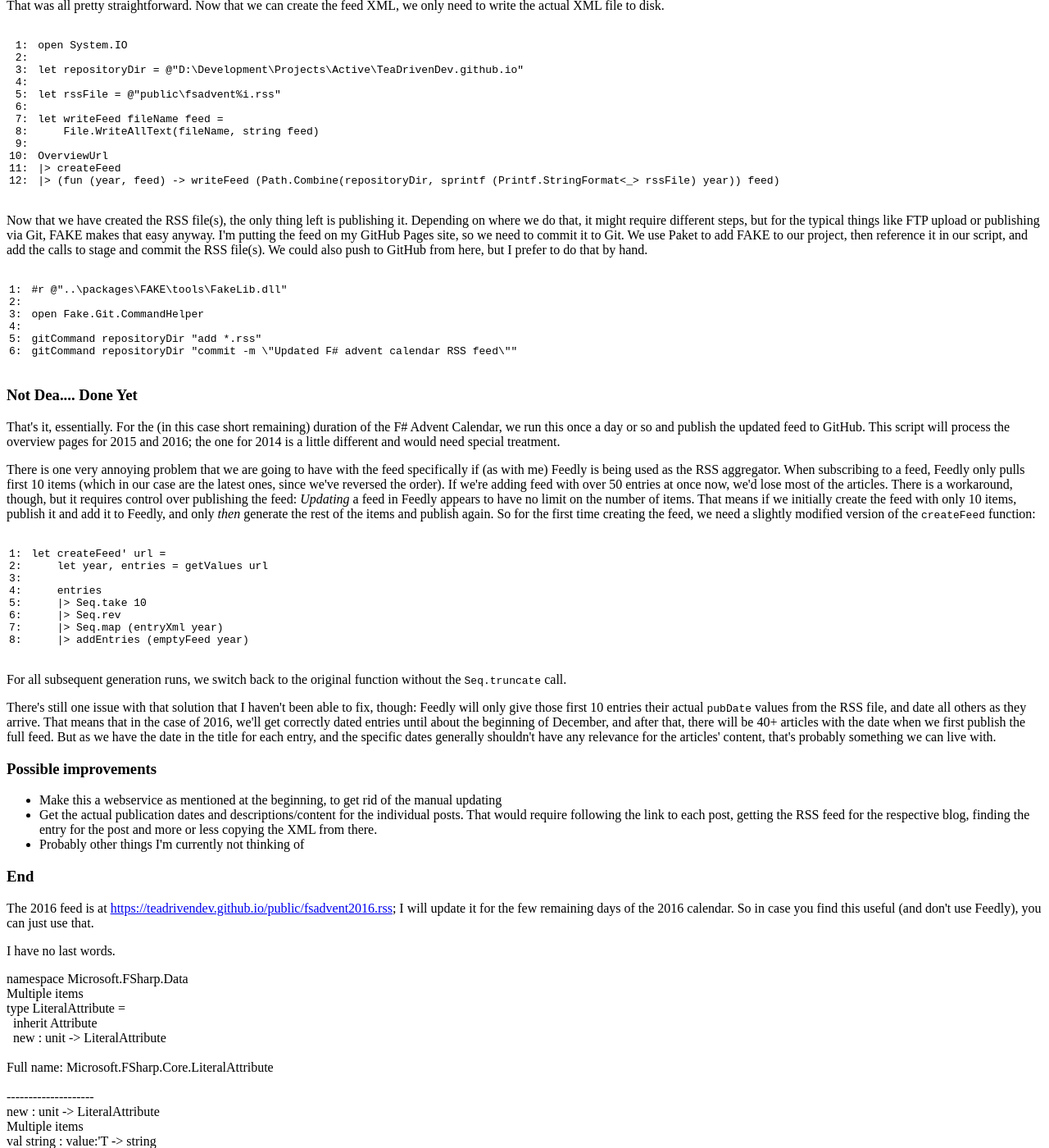
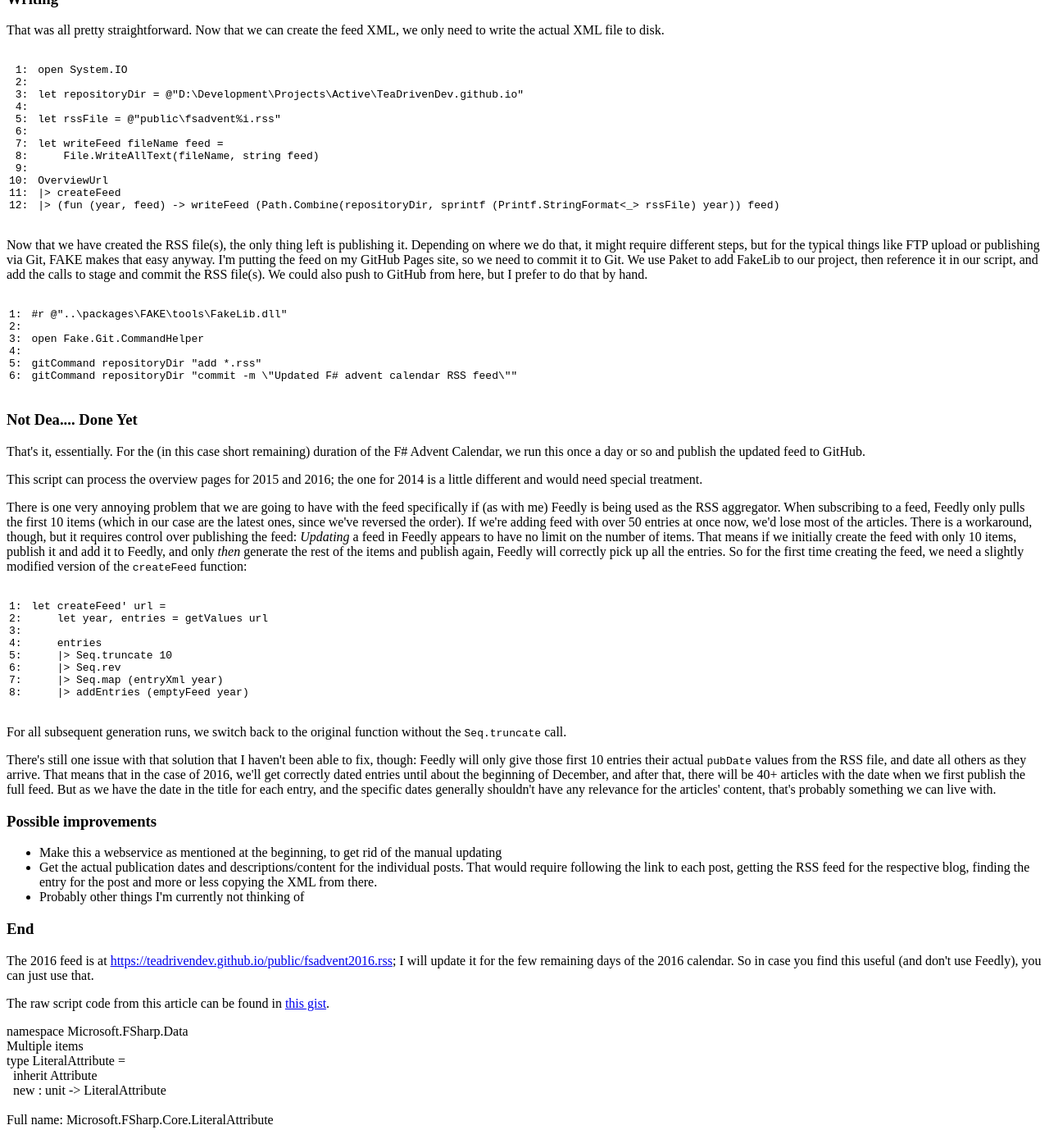
Before and after one commit to TeaDrivenDev/TeaDrivenDev.github.io, a Jekyll site: the page built from _posts/2016-12-29-FsAdvent-Rss-Feed.html, in a window 1280 px wide and 1400 px high, scrolled down 4400 px. Shown: the whole window at 82% size. Built offline with Jekyll 4.4.1, drawn with Linux system fonts in a browser that asks for light colours; comment, search, counter and statistics services are not loaded; some of the changed text lies outside the part shown.

Commit message:
Updated FsAdvent post

```diff
--- a/_posts/2016-12-29-FsAdvent-Rss-Feed.html
+++ b/_posts/2016-12-29-FsAdvent-Rss-Feed.html
@@ -278,12 +278,12 @@ title: Feeding On F#
 </pre></td>
 <td class="snippet"><pre class="fssnip highlighted"><code lang="fsharp"><span class="o">&lt;</span><span class="i">rss</span> <span class="i">version</span><span class="o">=</span><span class="s">&quot;2.0&quot;</span><span class="o">&gt;</span>
   <span class="o">&lt;</span><span class="i">channel</span><span class="o">&gt;</span>
-    <span class="o">&lt;</span><span class="i">title</span><span class="o">&gt;</span><span class="o">--</span> <span class="i">The</span> <span class="i">title</span> <span class="k">to</span> <span class="i">show</span> <span class="k">in</span> <span class="i">RSS</span> <span class="i">readers</span> <span class="o">--&lt;/</span><span class="i">title</span><span class="o">&gt;</span>
-    <span class="o">&lt;</span><span class="i">link</span><span class="o">&gt;</span><span class="o">--</span> <span class="i">The</span> <span class="i">address</span> <span class="k">of</span> <span class="i">the</span> <span class="i">site</span> <span class="i">the</span> <span class="i">feed</span> <span class="i">is</span> <span class="k">for</span>, <span class="i">e</span><span class="o">.</span><span class="i">g</span><span class="o">.</span> <span class="i">the</span> <span class="i">home</span> <span class="i">page</span> <span class="k">of</span> <span class="i">a</span> <span class="i">news</span> <span class="i">website</span> <span class="o">--&lt;/</span><span class="i">link</span><span class="o">&gt;</span>
-    <span class="o">&lt;</span><span class="i">description</span><span class="o">&gt;</span><span class="o">--</span> <span class="i">A</span> <span class="i">potentially</span> <span class="i">longer</span> <span class="i">description</span> <span class="o">--&lt;/</span><span class="i">description</span><span class="o">&gt;</span>
-    <span class="o">&lt;</span><span class="i">pubDate</span><span class="o">&gt;</span><span class="o">--</span> <span class="i">The</span> <span class="i">original</span> <span class="i">publication</span> <span class="i">date</span> <span class="o">--&lt;/</span><span class="i">pubDate</span><span class="o">&gt;</span>
-    <span class="o">&lt;</span><span class="i">lastBuildDate</span><span class="o">&gt;</span><span class="o">--</span> <span class="i">The</span> <span class="i">date</span> <span class="i">the</span> <span class="i">feed</span> <span class="i">was</span> <span class="i">last</span> <span class="i">modified</span> <span class="o">--&lt;/</span><span class="i">lastBuildDate</span><span class="o">&gt;</span>
-    <span class="o">&lt;</span><span class="i">language</span><span class="o">&gt;</span><span class="o">--</span> <span class="i">The</span> <span class="i">content</span> <span class="i">language</span>, <span class="k">of</span> <span class="i">course</span> <span class="o">--&lt;/</span><span class="i">language</span><span class="o">&gt;</span>
+    <span class="o">&lt;</span><span class="i">title</span><span class="o">&gt;</span><span class="o">&lt;!--</span> <span class="i">The</span> <span class="i">title</span> <span class="k">to</span> <span class="i">show</span> <span class="k">in</span> <span class="i">RSS</span> <span class="i">readers</span> <span class="o">--&gt;&lt;/</span><span class="i">title</span><span class="o">&gt;</span>
+    <span class="o">&lt;</span><span class="i">link</span><span class="o">&gt;</span><span class="o">&lt;!--</span> <span class="i">The</span> <span class="i">address</span> <span class="k">of</span> <span class="i">the</span> <span class="i">site</span> <span class="i">the</span> <span class="i">feed</span> <span class="i">is</span> <span class="k">for</span>, <span class="i">e</span><span class="o">.</span><span class="i">g</span><span class="o">.</span> <span class="i">the</span> <span class="i">home</span> <span class="i">page</span> <span class="k">of</span> <span class="i">a</span> <span class="i">news</span> <span class="i">website</span> <span class="o">--&gt;&lt;/</span><span class="i">link</span><span class="o">&gt;</span>
+    <span class="o">&lt;</span><span class="i">description</span><span class="o">&gt;</span><span class="o">&lt;!--</span> <span class="i">A</span> <span class="i">potentially</span> <span class="i">longer</span> <span class="i">description</span> <span class="o">--&gt;&lt;/</span><span class="i">description</span><span class="o">&gt;</span>
+    <span class="o">&lt;</span><span class="i">pubDate</span><span class="o">&gt;</span><span class="o">&lt;!--</span> <span class="i">The</span> <span class="i">original</span> <span class="i">publication</span> <span class="i">date</span> <span class="o">--&gt;&lt;/</span><span class="i">pubDate</span><span class="o">&gt;</span>
+    <span class="o">&lt;</span><span class="i">lastBuildDate</span><span class="o">&gt;</span><span class="o">&lt;!--</span> <span class="i">The</span> <span class="i">date</span> <span class="i">the</span> <span class="i">feed</span> <span class="i">was</span> <span class="i">last</span> <span class="i">modified</span> <span class="o">--&gt;&lt;/</span><span class="i">lastBuildDate</span><span class="o">&gt;</span>
+    <span class="o">&lt;</span><span class="i">language</span><span class="o">&gt;</span><span class="o">&lt;!--</span> <span class="i">The</span> <span class="i">content</span> <span class="i">language</span>, <span class="k">of</span> <span class="i">course</span> <span class="o">--&gt;&lt;/</span><span class="i">language</span><span class="o">&gt;</span>
   <span class="o">&lt;/</span><span class="i">channel</span><span class="o">&gt;</span>
 <span class="o">&lt;/</span><span class="i">rss</span><span class="o">&gt;</span>
 </code></pre></td>
@@ -300,10 +300,10 @@ title: Feeding On F#
 <span class="l">6: </span>
 </pre></td>
 <td class="snippet"><pre class="fssnip highlighted"><code lang="fsharp"><span class="o">&lt;</span><span class="i">item</span><span class="o">&gt;</span>
-  <span class="o">&lt;</span><span class="i">title</span><span class="o">&gt;</span><span class="o">--</span> <span class="i">The</span> <span class="i">title</span> <span class="k">to</span> <span class="i">be</span> <span class="i">displayed</span> <span class="k">in</span> <span class="i">readers</span> <span class="o">--&lt;/</span><span class="i">title</span><span class="o">&gt;</span>
-  <span class="o">&lt;</span><span class="i">link</span><span class="o">&gt;</span><span class="o">--</span> <span class="i">The</span> <span class="i">link</span> <span class="k">to</span> <span class="i">the</span> <span class="i">actual</span> <span class="i">content</span> <span class="o">--&lt;/</span><span class="i">link</span><span class="o">&gt;</span>
-  <span class="o">&lt;</span><span class="i">guid</span><span class="o">&gt;</span><span class="o">--</span> <span class="i">A</span> <span class="i">globally</span> <span class="i">unique</span> <span class="i">ID</span>, <span class="i">apparently</span> <span class="i">needs</span> <span class="k">to</span> <span class="i">be</span> <span class="i">a</span> <span class="i">URL</span> <span class="o">--&lt;/</span><span class="i">guid</span><span class="o">&gt;</span>
-  <span class="o">&lt;</span><span class="i">pubDate</span><span class="o">&gt;</span><span class="o">--</span> <span class="i">The</span> <span class="i">publication</span> <span class="i">date</span> <span class="o">--&lt;/</span><span class="i">pubDate</span><span class="o">&gt;</span>
+  <span class="o">&lt;</span><span class="i">title</span><span class="o">&gt;</span><span class="o">&lt;!--</span> <span class="i">The</span> <span class="i">title</span> <span class="k">to</span> <span class="i">be</span> <span class="i">displayed</span> <span class="k">in</span> <span class="i">readers</span> <span class="o">--&gt;&lt;/</span><span class="i">title</span><span class="o">&gt;</span>
+  <span class="o">&lt;</span><span class="i">link</span><span class="o">&gt;</span><span class="o">&lt;!--</span> <span class="i">The</span> <span class="i">link</span> <span class="k">to</span> <span class="i">the</span> <span class="i">actual</span> <span class="i">content</span> <span class="o">--&gt;&lt;/</span><span class="i">link</span><span class="o">&gt;</span>
+  <span class="o">&lt;</span><span class="i">guid</span><span class="o">&gt;</span><span class="o">&lt;!--</span> <span class="i">A</span> <span class="i">globally</span> <span class="i">unique</span> <span class="i">ID</span>, <span class="i">apparently</span> <span class="i">needs</span> <span class="k">to</span> <span class="i">be</span> <span class="i">a</span> <span class="i">URL</span> <span class="o">--&gt;&lt;/</span><span class="i">guid</span><span class="o">&gt;</span>
+  <span class="o">&lt;</span><span class="i">pubDate</span><span class="o">&gt;</span><span class="o">&lt;!--</span> <span class="i">The</span> <span class="i">publication</span> <span class="i">date</span> <span class="o">--&gt;&lt;/</span><span class="i">pubDate</span><span class="o">&gt;</span>
 <span class="o">&lt;/</span><span class="i">item</span><span class="o">&gt;</span>
 </code></pre></td>
 </tr>
@@ -376,6 +376,8 @@ title: Feeding On F#
 <span class="l">63: </span>
 <span class="l">64: </span>
 <span class="l">65: </span>
+<span class="l">66: </span>
+<span class="l">67: </span>
 </pre></td>
 <td class="snippet"><pre class="fssnip highlighted"><code lang="fsharp"><span class="prep">#r</span> <span class="s">&quot;System.Xml.Linq&quot;</span>
 
@@ -400,18 +402,20 @@ title: Feeding On F#
     | <span class="s">&quot;Jan&quot;</span> <span class="k">-&gt;</span> <span class="i">baseYear</span> <span class="o">+</span> <span class="n">1</span>
     | _ <span class="k">-&gt;</span> <span class="i">baseYear</span>
 
+<span class="c">// Dates in RSS must be in RFC 1123 format</span>
+<span class="k">let</span> <span class="i">encodeDate</span> (<span class="i">date</span> <span class="o">:</span> <span class="i">DateTime</span>) <span class="o">=</span> <span class="i">date</span><span class="o">.</span><span class="i">ToString</span> <span class="s">&quot;r&quot;</span>
 
 <span class="k">let</span> <span class="i">entryXml</span> <span class="i">baseYear</span> <span class="i">entry</span> <span class="o">=</span>
     <span class="i">XElement</span>(<span class="i">xn</span> <span class="s">&quot;item&quot;</span>,
         <span class="i">XElement</span>(<span class="i">xn</span> <span class="s">&quot;title&quot;</span>, <span onmouseout="hideTip(event, 'fs21', 40)" onmouseover="showTip(event, 'fs21', 40)" class="i">sprintf</span> <span class="s">&quot;%s | %s | %s&quot;</span> <span class="i">entry</span><span class="o">.</span><span class="i">Date</span> (<span class="i">xmlEncode</span> <span class="i">entry</span><span class="o">.</span><span class="i">Author</span>) (<span class="i">xmlEncode</span> <span class="i">entry</span><span class="o">.</span><span class="i">Title</span>)),
         <span class="i">XElement</span>(<span class="i">xn</span> <span class="s">&quot;link&quot;</span>, <span class="i">entry</span><span class="o">.</span><span class="i">Url</span>),
         <span class="i">XElement</span>(<span class="i">xn</span> <span class="s">&quot;guid&quot;</span>, <span class="i">entry</span><span class="o">.</span><span class="i">Url</span>),
-        <span class="i">XElement</span>(<span class="i">xn</span> <span class="s">&quot;pubDate&quot;</span>, (<span onmouseout="hideTip(event, 'fs21', 41)" onmouseover="showTip(event, 'fs21', 41)" class="i">sprintf</span> <span class="s">&quot;%s %i&quot;</span> <span class="i">entry</span><span class="o">.</span><span class="i">Date</span> (<span class="i">getEntryYear</span> <span class="i">baseYear</span> <span class="i">entry</span><span class="o">.</span><span class="i">Date</span>) <span class="o">|&gt;</span> <span class="i">DateTime</span><span class="o">.</span><span class="i">Parse</span>)<span class="o">.</span><span class="i">ToString</span> <span class="s">&quot;r&quot;</span>))
+        <span class="i">XElement</span>(<span class="i">xn</span> <span class="s">&quot;pubDate&quot;</span>, <span onmouseout="hideTip(event, 'fs21', 41)" onmouseover="showTip(event, 'fs21', 41)" class="i">sprintf</span> <span class="s">&quot;%s %i&quot;</span> <span class="i">entry</span><span class="o">.</span><span class="i">Date</span> (<span class="i">getEntryYear</span> <span class="i">baseYear</span> <span class="i">entry</span><span class="o">.</span><span class="i">Date</span>) <span class="o">|&gt;</span> <span class="i">DateTime</span><span class="o">.</span><span class="i">Parse</span> <span class="o">|&gt;</span> <span class="i">encodeDate</span>))
 
 
 <span class="k">let</span> <span class="i">emptyFeed</span> <span class="i">year</span> <span class="o">=</span>
     <span class="k">let</span> <span class="i">xe</span> <span class="o">=</span>
-        <span class="k">let</span> <span class="i">date</span> <span class="o">=</span> <span class="i">DateTime</span><span class="o">.</span><span class="i">Now</span><span class="o">.</span><span class="i">ToString</span> <span class="s">&quot;r&quot;</span>
+        <span class="k">let</span> <span class="i">date</span> <span class="o">=</span> <span class="i">encodeDate</span> <span class="i">DateTime</span><span class="o">.</span><span class="i">Now</span>
 
         <span class="k">let</span> <span class="i">title</span> <span class="o">=</span> <span onmouseout="hideTip(event, 'fs21', 42)" onmouseover="showTip(event, 'fs21', 42)" class="i">sprintf</span> <span class="s">&quot;F# Advent Calendar %i&quot;</span> <span class="i">year</span>
 
@@ -479,7 +483,7 @@ title: Feeding On F#
 </tr>
 </table>
 
-<p>Now that we have created the RSS file(s), the only thing left is publishing it. Depending on where we do that, it might require different steps, but for the typical things like FTP upload or publishing via Git, FAKE makes that easy anyway. I'm putting the feed on my GitHub Pages site, so we need to commit it to Git. We use Paket to add FAKE to our project, then reference it in our script, and add the calls to stage and commit the RSS file(s). We could also push to GitHub from here, but I prefer to do that by hand.</p>
+<p>Now that we have created the RSS file(s), the only thing left is publishing it. Depending on where we do that, it might require different steps, but for the typical things like FTP upload or publishing via Git, FAKE makes that easy anyway. I'm putting the feed on my GitHub Pages site, so we need to commit it to Git. We use Paket to add FakeLib to our project, then reference it in our script, and add the calls to stage and commit the RSS file(s). We could also push to GitHub from here, but I prefer to do that by hand.</p>
 
 <table class="pre"><tr><td class="lines"><pre class="fssnip"><span class="l">1: </span>
 <span class="l">2: </span>
@@ -500,10 +504,11 @@ title: Feeding On F#
 
 <h3>Not Dea.... Done Yet</h3>
 
-<p>That's it, essentially. For the (in this case short remaining) duration of the F# Advent Calendar, we run this once a day or so and publish the updated feed to GitHub.
-This script will process the overview pages for 2015 and 2016; the one for 2014 is a little different and would need special treatment.</p>
+<p>That's it, essentially. For the (in this case short remaining) duration of the F# Advent Calendar, we run this once a day or so and publish the updated feed to GitHub.</p>
 
-<p>There is one very annoying problem that we are going to have with the feed specifically if (as with me) Feedly is being used as the RSS aggregator. When subscribing to a feed, Feedly only pulls first 10 items (which in our case are the latest ones, since we've reversed the order). If we're adding feed with over 50 entries at once now, we'd lose most of the articles. There is a workaround, though, but it requires control over publishing the feed: <em>Updating</em> a feed in Feedly appears to have no limit on the number of items. That means if we initially create the feed with only 10 items, publish it and add it to Feedly, and only <em>then</em> generate the rest of the items and publish again. So for the first time creating the feed, we need a slightly modified version of the <code>createFeed</code> function:</p>
+<p>This script can process the overview pages for 2015 and 2016; the one for 2014 is a little different and would need special treatment.</p>
+
+<p>There is one very annoying problem that we are going to have with the feed specifically if (as with me) Feedly is being used as the RSS aggregator. When subscribing to a feed, Feedly only pulls the first 10 items (which in our case are the latest ones, since we've reversed the order). If we're adding feed with over 50 entries at once now, we'd lose most of the articles. There is a workaround, though, but it requires control over publishing the feed: <em>Updating</em> a feed in Feedly appears to have no limit on the number of items. That means if we initially create the feed with only 10 items, publish it and add it to Feedly, and only <em>then</em> generate the rest of the items and publish again, Feedly will correctly pick up all the entries. So for the first time creating the feed, we need a slightly modified version of the <code>createFeed</code> function:</p>
 
 <table class="pre"><tr><td class="lines"><pre class="fssnip"><span class="l">1: </span>
 <span class="l">2: </span>
@@ -518,7 +523,7 @@ This script will process the overview pages for 2015 and 2016; the one for 2014
     <span class="k">let</span> <span class="i">year</span>, <span class="i">entries</span> <span class="o">=</span> <span class="i">getValues</span> <span class="i">url</span>
 
     <span class="i">entries</span>
-    <span class="o">|&gt;</span> <span onmouseout="hideTip(event, 'fs4', 55)" onmouseover="showTip(event, 'fs4', 55)" class="i">Seq</span><span class="o">.</span><span onmouseout="hideTip(event, 'fs27', 56)" onmouseover="showTip(event, 'fs27', 56)" class="i">take</span> <span class="n">10</span>
+    <span class="o">|&gt;</span> <span onmouseout="hideTip(event, 'fs4', 55)" onmouseover="showTip(event, 'fs4', 55)" class="i">Seq</span><span class="o">.</span><span onmouseout="hideTip(event, 'fs27', 56)" onmouseover="showTip(event, 'fs27', 56)" class="i">truncate</span> <span class="n">10</span>
     <span class="o">|&gt;</span> <span onmouseout="hideTip(event, 'fs4', 57)" onmouseover="showTip(event, 'fs4', 57)" class="i">Seq</span><span class="o">.</span><span class="i">rev</span>
     <span class="o">|&gt;</span> <span onmouseout="hideTip(event, 'fs4', 58)" onmouseover="showTip(event, 'fs4', 58)" class="i">Seq</span><span class="o">.</span><span onmouseout="hideTip(event, 'fs7', 59)" onmouseover="showTip(event, 'fs7', 59)" class="i">map</span> (<span class="i">entryXml</span> <span class="i">year</span>)
     <span class="o">|&gt;</span> <span class="i">addEntries</span> (<span class="i">emptyFeed</span> <span class="i">year</span>)
@@ -542,7 +547,7 @@ This script will process the overview pages for 2015 and 2016; the one for 2014
 
 <p>The 2016 feed is at <a href="https://teadrivendev.github.io/public/fsadvent2016.rss"><a href="https://teadrivendev.github.io/public/fsadvent2016.rss">https://teadrivendev.github.io/public/fsadvent2016.rss</a></a>; I will update it for the few remaining days of the 2016 calendar. So in case you find this useful (and don't use Feedly), you can just use that.</p>
 
-<p>I have no last words.</p>
+<p>The raw script code from this article can be found in <a href="https://gist.github.com/TeaDrivenDev/7978ea35093948bb683b14a8d6f3abc9">this gist</a>.</p>
 
 
 <div class="tip" id="fs1">namespace Microsoft.FSharp.Data</div>
@@ -571,4 +576,4 @@ This script will process the overview pages for 2015 and 2016; the one for 2014
 <div class="tip" id="fs24">namespace System.IO</div>
 <div class="tip" id="fs25">module Printf<br /><br />from Microsoft.FSharp.Core</div>
 <div class="tip" id="fs26">type StringFormat&lt;&#39;T,&#39;Result&gt; = Format&lt;&#39;T,unit,string,&#39;Result&gt;<br /><br />Full name: Microsoft.FSharp.Core.PrintfModule.StringFormat&lt;_,_&gt;</div>
-<div class="tip" id="fs27">val take : count:int -&gt; source:seq&lt;&#39;T&gt; -&gt; seq&lt;&#39;T&gt;<br /><br />Full name: Microsoft.FSharp.Collections.Seq.take</div>
+<div class="tip" id="fs27">val truncate : count:int -&gt; source:seq&lt;&#39;T&gt; -&gt; seq&lt;&#39;T&gt;<br /><br />Full name: Microsoft.FSharp.Collections.Seq.truncate</div>
```
Also changed, not shown: other parts of _posts/2016-12-29-FsAdvent-Rss-Feed.html (+1 -1 lines).
